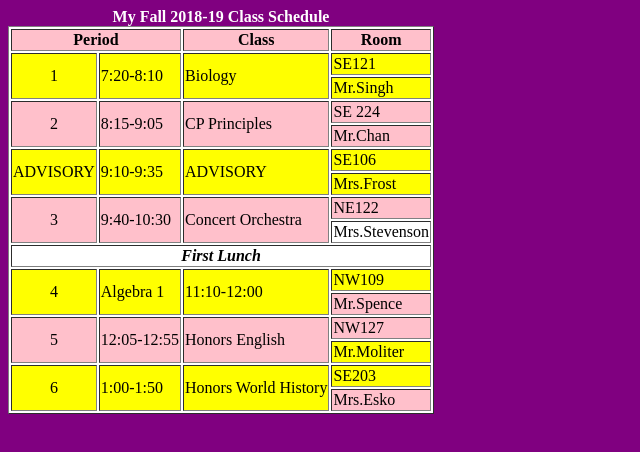
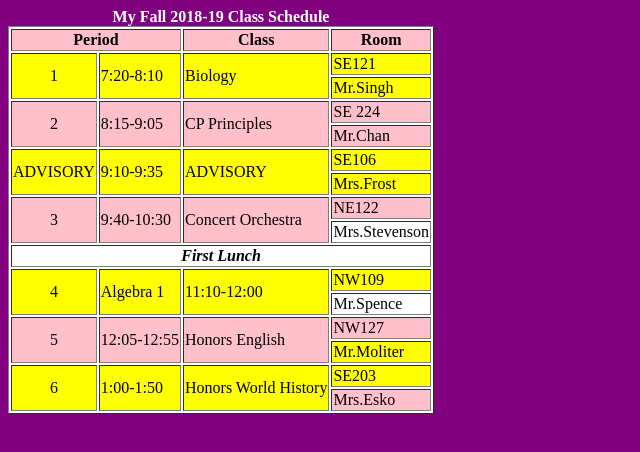
Before and after one commit to navarrokarla/csptest1, a plain HTML site: page schedule.html in a window 1280 px wide. Shown: the whole page, without its empty margins (0-640 px from the left). Drawn offline with Linux system fonts and the light colour scheme.

Commit message:
Update schedule.html

```diff
--- a/schedule.html
+++ b/schedule.html
@@ -53,7 +53,7 @@
       <td rowspan=2>11:10-12:00 </td>
       <td> NW109 </td>
    </tr>
-  <tr bgcolor="pink">
+  <tr>
     <td>Mr.Spence</td>
   </tr>
    <tr bgcolor="pink">
```
